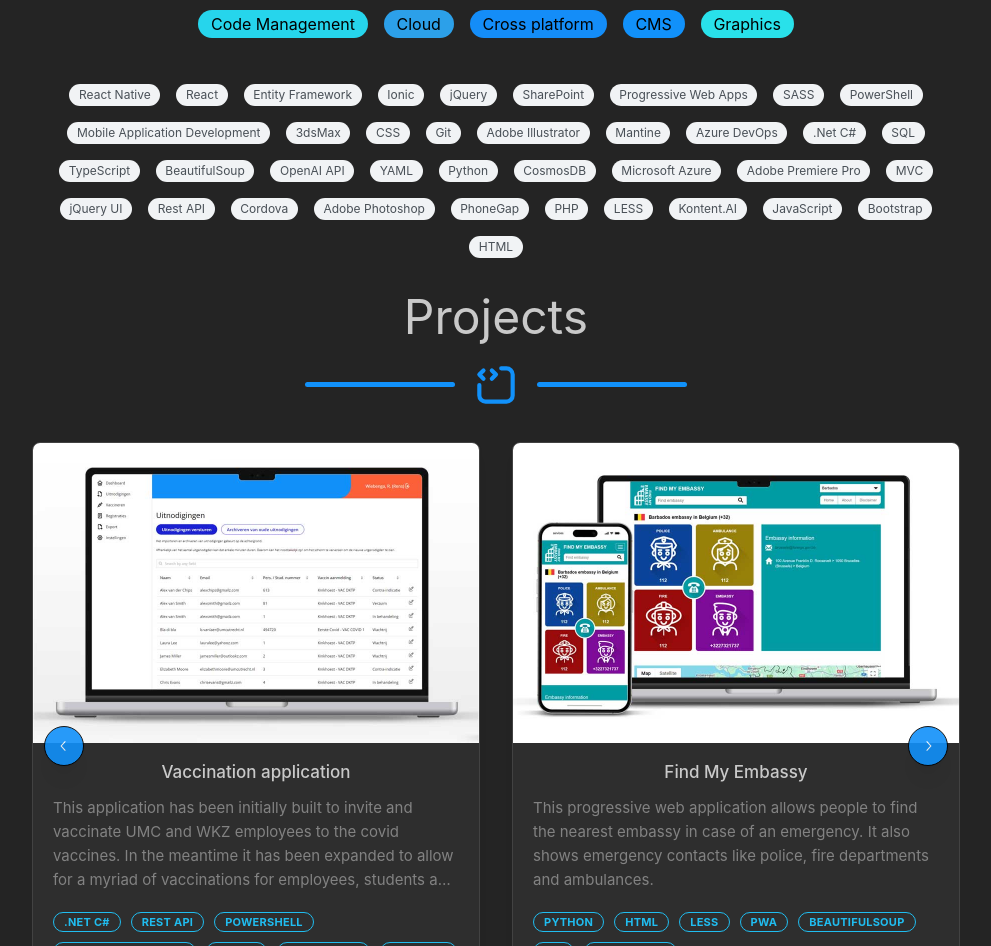
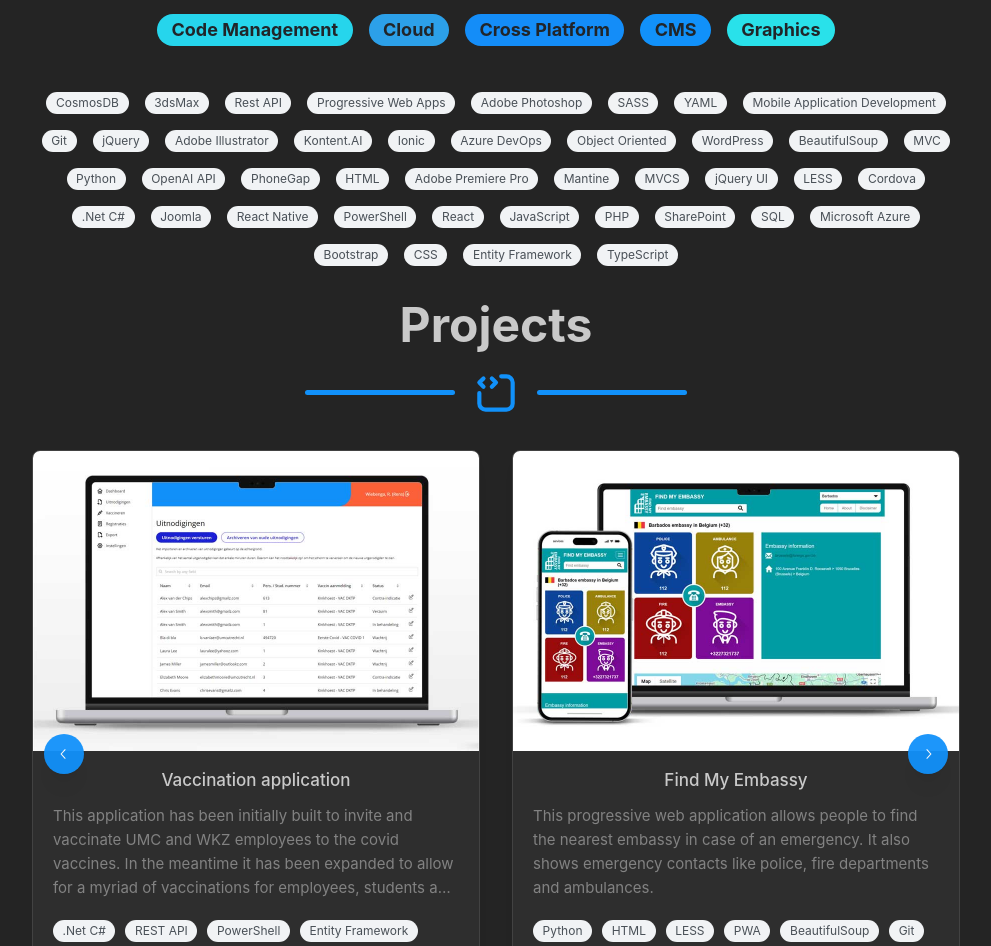
Before and after one commit to RensWiebenga/RensWiebengaDevelopment, a React (Vite) app: page / in a window 1280 px wide. Shown: the part 1266-2212 px from the top of the page, without its empty margins (144-1135 px from the left). Built offline with nearby package versions, Linux system fonts and the light colour scheme.

Commit message:
font sizes

```diff
--- a/src/routes/Index/components/CardsCarousel/CardsCarousel.module.css
+++ b/src/routes/Index/components/CardsCarousel/CardsCarousel.module.css
@@ -27,7 +27,8 @@
 .control {
   background-color: var(--mantine-color-primary-0) !important;
   color: var(--mantine-color-white) !important;
-  opacity: 90% !important;
+  opacity: 95% !important;
+  border: none !important;
   font-size: 50px;
-  border-color: var(--mantine-color-black) !important;
+  outline: none !important;
 }
--- a/src/routes/Index/components/CardsCarousel/CardsCarousel.tsx
+++ b/src/routes/Index/components/CardsCarousel/CardsCarousel.tsx
@@ -7,7 +7,7 @@ import {
   useMantineTheme,
   rem,
   Image,
-  Badge,
+  Pill,
   Group,
 } from "@mantine/core";
 import classes from "./CardsCarousel.module.css";
@@ -36,13 +36,20 @@ function CardFunction({ image, title, description, languages }: CardProps) {
 
       <Group mt="md" mb="xs" gap={10} h={50} align="start">
         {languages.map((language) => (
-          <Badge key={language} color="primary" variant="outline">
+          <Pill
+            key={language}
+            size="sm"
+            style={{
+              backgroundColor: "var(--mantine-color-gray-1)",
+              color: "var(--mantine-color-gray-7)",
+            }}
+          >
             {language}
-          </Badge>
+          </Pill>
         ))}
       </Group>
 
-      <Button color="blue" fullWidth mt="md" radius="xl">
+      <Button color="blue" fullWidth mt="md" radius="xl" fw={700}>
         View details
       </Button>
     </Card>
--- a/src/routes/Index/components/FancyTitle/FancyTitle.tsx
+++ b/src/routes/Index/components/FancyTitle/FancyTitle.tsx
@@ -10,7 +10,9 @@ import classes from "./FancyTitle.module.css";
 export function FancyTitle({ title, icon }: { title: string; icon: string }) {
   return (
     <Stack align="center" justify="center" gap="md">
-      <Title order={1}>{title}</Title>
+      <Title order={1} fw={700}>
+        {title}
+      </Title>
       <Group>
         <div className={classes.line} />
         {icon === "IconWorldCode" && (
--- a/src/routes/Index/components/GetInTouch/GetInTouch.module.css
+++ b/src/routes/Index/components/GetInTouch/GetInTouch.module.css
@@ -41,3 +41,7 @@
 .title {
   margin-bottom: 12px;
 }
+
+.control {
+  background-color: var(--mantine-color-blue-filled);
+}
--- a/src/routes/Index/components/HeroImageBackground/HeroImageBackground.tsx
+++ b/src/routes/Index/components/HeroImageBackground/HeroImageBackground.tsx
@@ -27,7 +27,12 @@ export function HeroImageBackground() {
             </Text>
           </Container>
           <div className={classes.controls}>
-            <Anchor className={classes.control} size="lg" href="#contact">
+            <Anchor
+              className={classes.control}
+              size="lg"
+              href="#contact"
+              fw={700}
+            >
               Get in touch
             </Anchor>
             {/* <Button
--- a/src/routes/Index/components/SkillsBlock/InitialData.ts
+++ b/src/routes/Index/components/SkillsBlock/InitialData.ts
@@ -40,6 +40,16 @@ export const initialData = [
   },
   { title: "MVC", categories: ["Design Pattern"], experience: "+20" },
   {
+    title: "Object Oriented",
+    categories: ["Design Pattern"],
+    experience: "+20",
+  },
+  {
+    title: "MVCS",
+    categories: ["Design Pattern"],
+    experience: "+20",
+  },
+  {
     title: ".Net C#",
     categories: ["Backend", "Frontend", "Programming"],
     experience: "+20",
@@ -68,7 +78,7 @@ export const initialData = [
   { title: "SASS", categories: ["Frontend"], experience: "+20" },
   {
     title: "Progressive Web Apps",
-    categories: ["Frontend", "Cross platform"],
+    categories: ["Frontend", "Cross Platform"],
     experience: "+/- 5",
   },
   {
@@ -84,29 +94,31 @@ export const initialData = [
   },
   { title: "Kontent.AI", categories: ["Backend", "CMS"], experience: "+20" },
   { title: "SharePoint", categories: ["Backend", "CMS"], experience: "+20" },
+  { title: "WordPress", categories: ["Backend", "CMS"], experience: "+/- 5" },
+  { title: "Joomla", categories: ["Backend", "CMS"], experience: "+/- 5" },
   {
     title: "Ionic",
-    categories: ["Cross platform", "Frontend"],
+    categories: ["Cross Platform", "Frontend"],
     experience: "2",
   },
   {
     title: "Cordova",
-    categories: ["Cross platform", "Frontend"],
+    categories: ["Cross Platform", "Frontend"],
     experience: "3",
   },
   {
     title: "PhoneGap",
-    categories: ["Cross platform", "Frontend"],
+    categories: ["Cross Platform", "Frontend"],
     experience: "2",
   },
   {
     title: "React Native",
-    categories: ["Cross platform", "Frontend"],
+    categories: ["Cross Platform", "Frontend"],
     experience: "1",
   },
   {
     title: "Mobile Application Development",
-    categories: ["Cross platform"],
+    categories: ["Cross Platform"],
     experience: "+/- 10",
   },
   { title: "Adobe Photoshop", categories: ["Graphics"], experience: "+20" },
--- a/src/routes/Index/components/SkillsBlock/SkillsBlock.tsx
+++ b/src/routes/Index/components/SkillsBlock/SkillsBlock.tsx
@@ -43,7 +43,8 @@ export function SkillsBlock() {
           return (
             <Pill
               key={category}
-              size="lg"
+              size="xl"
+              fw={700}
               onMouseEnter={() => {
                 setHoveredCategory(category);
                 setHoveredCategoryColor(categoryColor);
@@ -55,7 +56,7 @@ export function SkillsBlock() {
               style={{
                 cursor: "pointer",
                 background: categoryColor,
-                color: hoveredCategory === category ? "white" : "black",
+                color: "var(--mantine-color-gray-9",
               }}
             >
               {category}
@@ -66,23 +67,13 @@ export function SkillsBlock() {
       <Group justify={"center"}>
         {/* Render smaller skill pills */}
         {data.map((skill) => (
-          <Popover
+          <Pill
             key={skill.title}
-            width={200}
-            position="bottom"
-            withArrow
-            shadow="md"
-            opened={hoveredSkill === skill.title} // Only open the popover if this skill is hovered
-          >
-            <Popover.Target>
-              <Pill
             onMouseEnter={() => setHoveredSkill(skill.title)}
             onMouseLeave={() => setHoveredSkill(null)}
             size="sm"
             style={{
-                  backgroundColor: skill.categories.includes(
-                    hoveredCategory ?? ""
-                  )
+              backgroundColor: skill.categories.includes(hoveredCategory ?? "")
                 ? hoveredCategoryColor
                 : `var(--mantine-color-gray-1)`,
               color: skill.categories.includes(hoveredCategory ?? "")
@@ -92,13 +83,39 @@ export function SkillsBlock() {
           >
             {skill.title}
           </Pill>
-            </Popover.Target>
-            <Popover.Dropdown
-              style={{ pointerEvents: "none", textAlign: "center" }}
-            >
-              <Text size="sm">Experience: {skill.experience} projects</Text>
-            </Popover.Dropdown>
-          </Popover>
+          // <Popover
+          //   key={skill.title}
+          //   width={200}
+          //   position="bottom"
+          //   withArrow
+          //   shadow="md"
+          //   opened={hoveredSkill === skill.title} // Only open the popover if this skill is hovered
+          // >
+          //   <Popover.Target>
+          //     <Pill
+          //       onMouseEnter={() => setHoveredSkill(skill.title)}
+          //       onMouseLeave={() => setHoveredSkill(null)}
+          //       size="sm"
+          //       style={{
+          //         backgroundColor: skill.categories.includes(
+          //           hoveredCategory ?? ""
+          //         )
+          //           ? hoveredCategoryColor
+          //           : `var(--mantine-color-gray-1)`,
+          //         color: skill.categories.includes(hoveredCategory ?? "")
+          //           ? "white"
+          //           : `var(--mantine-color-gray-7)`,
+          //       }}
+          //     >
+          //       {skill.title}
+          //     </Pill>
+          //   </Popover.Target>
+          //   <Popover.Dropdown
+          //     style={{ pointerEvents: "none", textAlign: "center" }}
+          //   >
+          //     <Text size="sm">Experience: {skill.experience} projects</Text>
+          //   </Popover.Dropdown>
+          // </Popover>
         ))}
       </Group>
     </Stack>
--- a/src/theme.tsx
+++ b/src/theme.tsx
@@ -150,7 +150,7 @@ const defaultTheme = createTheme({
     Switch: Switch.extend({
       styles: (currentTheme) => ({
         track: {
-          backgroundColor: currentTheme.colors.background[1],
+          backgroundColor: currentTheme.colors.gray[3],
           height: 24,
           width: 50,
         },
@@ -198,16 +198,16 @@ const lightTheme = mergeThemeOverrides(
   createTheme({
     colors: {
       primary: [
-        "#0c67a1",
-        "#5FCCDB",
-        "#44CADC",
-        "#2AC9DE",
-        "#1AC2D9",
-        "#11B7CD",
-        "#09ADC3",
-        "#0E99AC",
-        "#128797",
-        "#147885",
+        "#1372af",
+        "#29e1ea",
+        "#1aa5f4",
+        "#1db1f2",
+        "#20bdf0",
+        "#1799f6",
+        "#23c9ee",
+        "#26d5ec",
+        "#2ca0e9",
+        "#148df8",
       ],
       background: colorsTuple("#242424"),
     },
```
Lines whose indentation alone changed are shown as unchanged.
